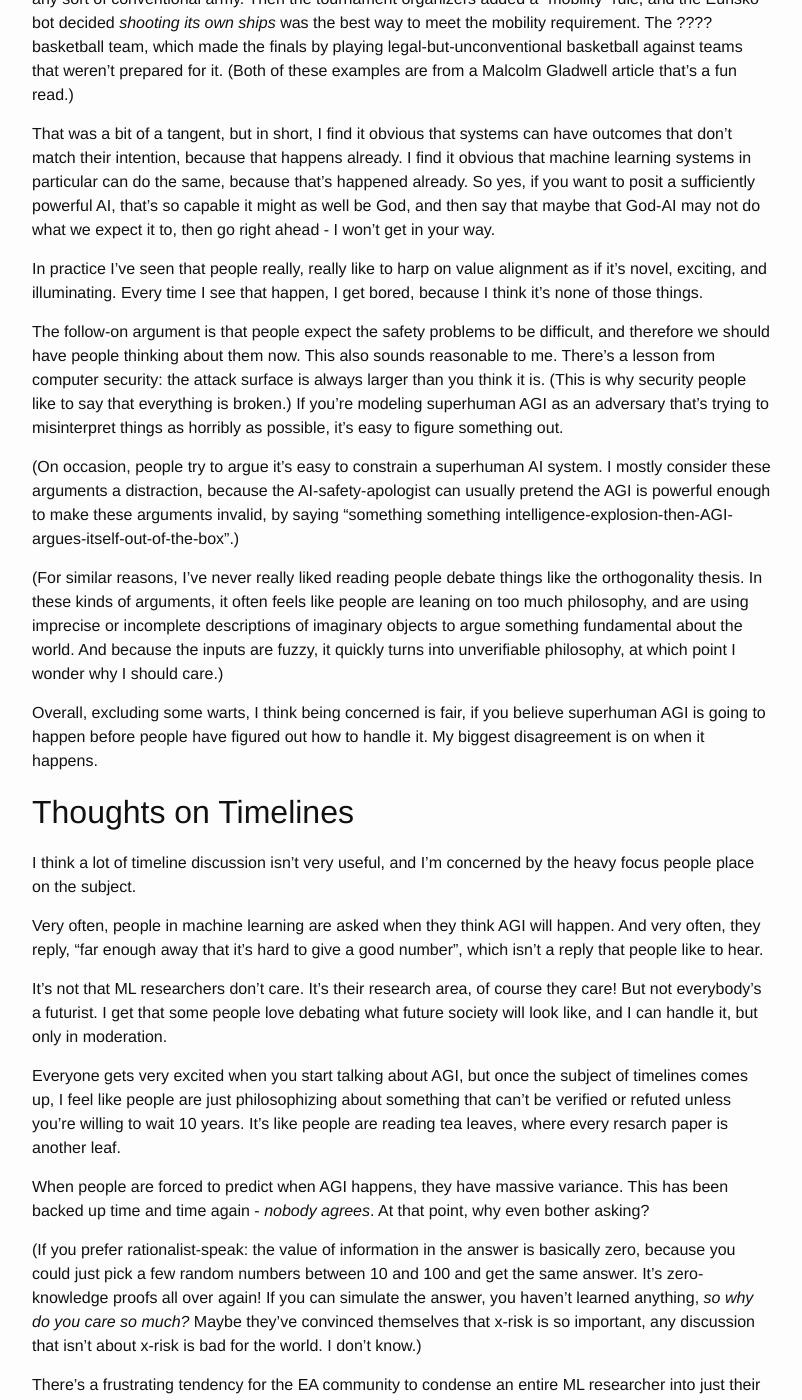
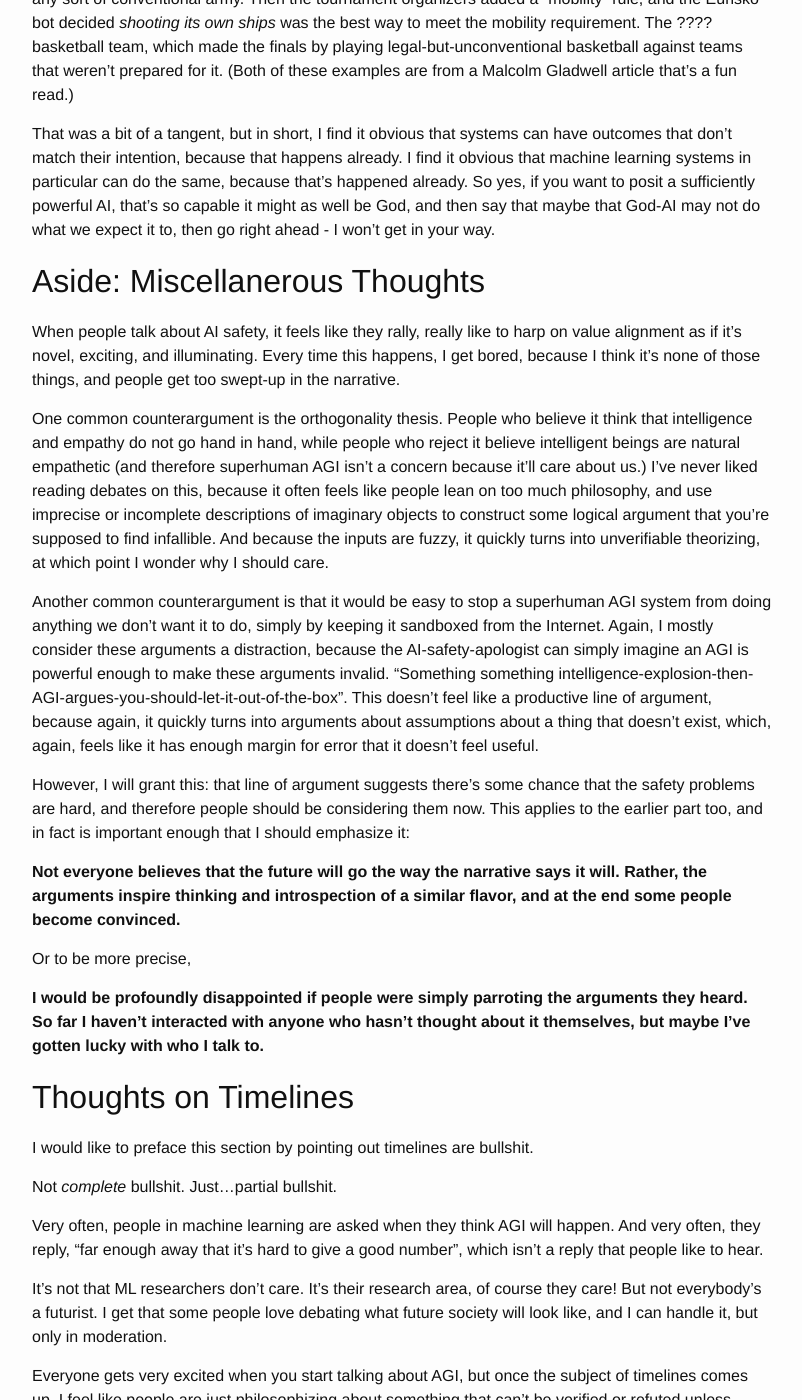
Before and after one commit to alexirpan/alexirpan.github.io, a Jekyll site: the page built from _posts/2017-05-02-ai-safety.markdown, in a window 1280 px wide and 1400 px high, scrolled down 3929 px. Shown: the whole window, without its empty margins (238-1040 px from the left). Built offline with Jekyll 4.4.1, drawn with Linux system fonts in a browser that asks for light colours; nearby versions of some CDN libraries.

Commit message:
Stopping for now.

```diff
--- a/_posts/2017-05-02-ai-safety.markdown
+++ b/_posts/2017-05-02-ai-safety.markdown
@@ -221,40 +221,55 @@ powerful AI, that's so capable it might as well be God, and then say that maybe
 that God-AI may not do what we expect it to, then go right ahead - I won't get in
 your way.
 
-In practice I've seen that people really, really like to harp
-on value alignment as if it's novel, exciting, and illuminating. Every time I
-see that happen, I get bored, because I think it's none of those things.
+Aside: Miscellanerous Thoughts
+------------------------------------------------------------------------------
 
-The follow-on argument is that people expect the safety problems to be
-difficult, and therefore we should have people thinking about them now. This
-also sounds reasonable to me. There's a lesson from computer security: the attack
-surface is always larger than you think it is. (This is why security people like to
-say that everything is broken.) If you're modeling superhuman AGI as an adversary
-that's trying to misinterpret things as horribly as possible, it's easy to
-figure something out.
+When people talk about AI safety, it feels like they rally, really like to harp
+on value alignment as if it's novel, exciting, and illuminating. Every time this
+happens, I get bored, because I think it's none of those things, and people get too
+swept-up in the narrative.
 
-(On occasion, people try to argue it's easy to constrain a superhuman AI system.
-I mostly consider these arguments a distraction, because the AI-safety-apologist
-can usually pretend the AGI is powerful enough to make these arguments invalid,
-by saying "something something intelligence-explosion-then-AGI-argues-itself-out-of-the-box".)
+One common counterargument is the orthogonality thesis. People who believe it think
+that intelligence and empathy do not go hand in hand, while people who reject it believe
+intelligent beings are natural empathetic (and therefore superhuman AGI isn't a concern
+because it'll care about us.) I've never liked reading debates on this, because
+it often feels like people lean on too much philosophy, and use imprecise or incomplete
+descriptions of imaginary objects to construct some logical argument that you're
+supposed to find infallible.
+And because the inputs are fuzzy, it quickly turns into unverifiable theorizing,
+at which point I wonder why I should care.
 
-(For similar reasons, I've never really liked reading people debate things like
-the orthogonality thesis. In these kinds of arguments, it often feels like people
-are leaning on too much philosophy, and are using imprecise or incomplete
-descriptions of imaginary objects to argue something fundamental about the world.
-And because the inputs are fuzzy, it quickly turns into unverifiable philosophy,
-at which point I wonder why I should care.)
+Another common counterargument is that it would be easy to stop a superhuman AGI
+system from doing anything we don't want it to do, simply by keeping it sandboxed from
+the Internet. Again, I mostly consider these arguments a distraction, because the
+AI-safety-apologist can simply imagine an AGI is powerful enough to make these
+arguments invalid. "Something something intelligence-explosion-then-AGI-argues-you-should-let-it-out-of-the-box".
+This doesn't feel like a productive line of argument, because again, it quickly
+turns into arguments about assumptions about a thing that doesn't exist, which,
+again, feels like it has enough margin for error that it doesn't feel useful.
 
-Overall, excluding some warts, I think being concerned is fair, if you believe
-superhuman AGI is going to happen before people have figured out how to handle
-it. My biggest disagreement is on when it happens.
+However, I will grant this: that line of argument suggests there's some chance
+that the safety problems are hard, and therefore people should be considering them
+now. This applies to the earlier part too, and in fact is important enough that I
+should emphasize it:
+
+**Not everyone believes that the future will go the way the narrative says it will.
+Rather, the arguments inspire thinking and introspection of a similar flavor, and at the
+end some people become convinced.**
+
+Or to be more precise,
+
+**I would be profoundly disappointed if people were simply parroting the arguments
+they heard. So far I haven't interacted with anyone who hasn't thought about it
+themselves, but maybe I've gotten lucky with who I talk to.**
 
 
 Thoughts on Timelines
 ------------------------------------------------------------------------------
 
-I think a lot of timeline discussion isn't very useful, and I'm concerned by
-the heavy focus people place on the subject.
+I would like to preface this section by pointing out timelines are bullshit.
+
+Not *complete* bullshit. Just...partial bullshit.
 
 Very often, people in machine learning are asked when they think AGI will
 happen. And very often, they reply, "far enough away that it's hard to give
```
